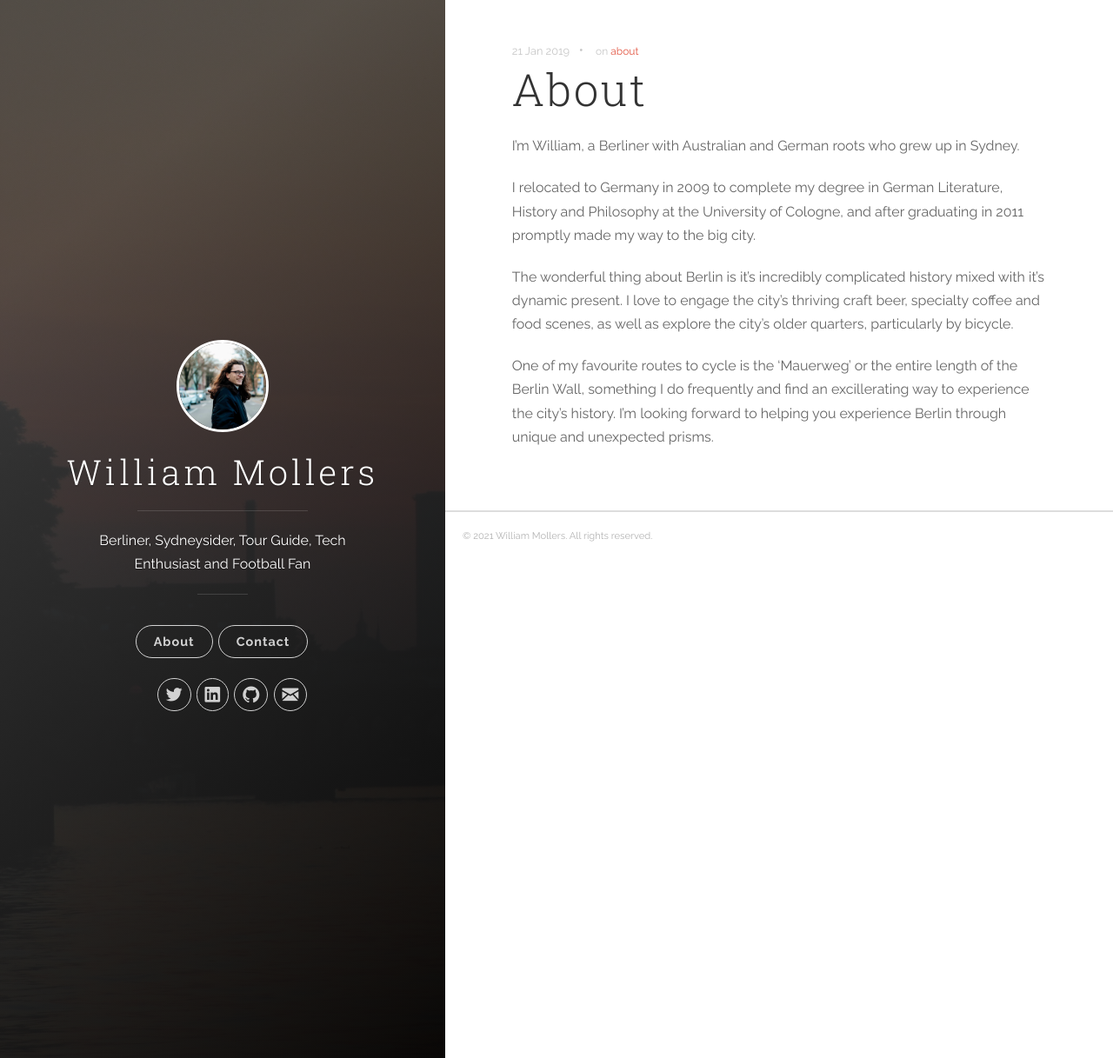
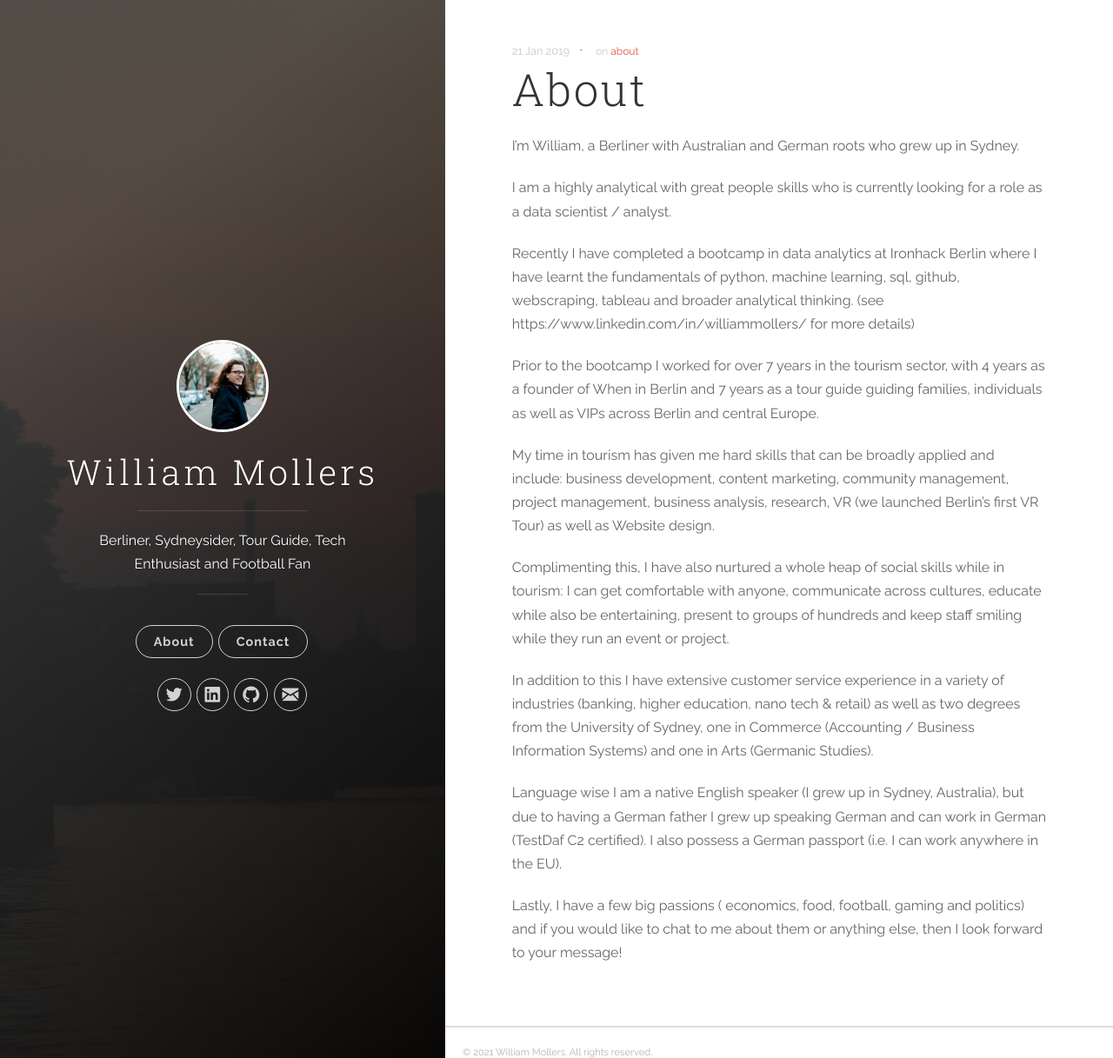
Before and after one commit to williammollers/williammollers.github.io, a Jekyll site: the page built from _posts/2019-01-21-about.markdown, in a window 1280 px wide and 1217 px high. Shown: the whole window at 87% size. Built offline with Jekyll 4.4.1, drawn with Linux system fonts in a browser that asks for light colours.

Commit message:
Update 2019-01-21-about.markdown

```diff
--- a/_posts/2019-01-21-about.markdown
+++ b/_posts/2019-01-21-about.markdown
@@ -4,10 +4,20 @@ date:   2019-01-21
 categories: [blog]
 tags: [about]
 ---
-I'm William, a Berliner with Australian and German roots who grew up in Sydney.
+I’m William, a Berliner with Australian and German roots who grew up in Sydney.
 
-I relocated to Germany in 2009 to complete my degree in German Literature, History and Philosophy at the University of Cologne, and after graduating in 2011 promptly made my way to the big city.
+I am a highly analytical with great people skills who is currently looking for a role as a data scientist / analyst.
 
-The wonderful thing about Berlin is it’s incredibly complicated history mixed with it’s dynamic present. I love to engage the city’s thriving craft beer, specialty coffee and food scenes, as well as explore the city’s older quarters, particularly by bicycle.
+Recently I have completed a bootcamp in data analytics at Ironhack Berlin where I have learnt the fundamentals of python, machine learning, sql, github, webscraping, tableau and broader analytical thinking. (see https://www.linkedin.com/in/williammollers/ for more details)
 
-One of my favourite routes to cycle is the 'Mauerweg' or the entire length of the Berlin Wall, something I do frequently and find an excillerating way to experience the city’s history. I'm looking forward to helping you experience Berlin through unique and unexpected prisms.
+Prior to the bootcamp I worked for over 7 years in the tourism sector, with 4 years as a founder of When in Berlin and 7 years as a tour guide guiding families, individuals as well as VIPs across Berlin and central Europe.
+
+My time in tourism has given me hard skills that can be broadly applied and include: business development, content marketing, community management, project management, business analysis, research, VR (we launched Berlin's first VR Tour) as well as Website design.
+
+Complimenting this, I have also nurtured a whole heap of social skills while in tourism: I can get comfortable with anyone, communicate across cultures, educate while also be entertaining, present to groups of hundreds and keep staff smiling while they run an event or project.
+
+In addition to this I have extensive customer service experience in a variety of industries (banking, higher education, nano tech & retail) as well as two degrees from the University of Sydney, one in Commerce (Accounting / Business Information Systems) and one in Arts (Germanic Studies).
+
+Language wise I am a native English speaker (I grew up in Sydney, Australia), but due to having a German father I grew up speaking German and can work in German (TestDaf C2 certified). I also possess a German passport (i.e. I can work anywhere in the EU).
+
+Lastly, I have a few big passions ( economics, food, football, gaming and politics) and if you would like to chat to me about them or anything else, then I look forward to your message!
```
